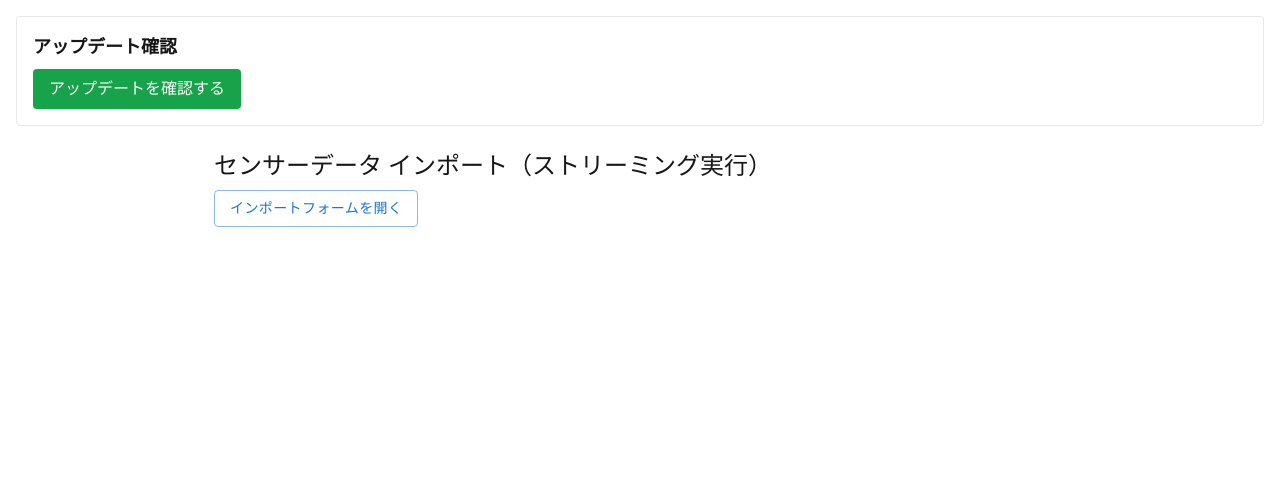
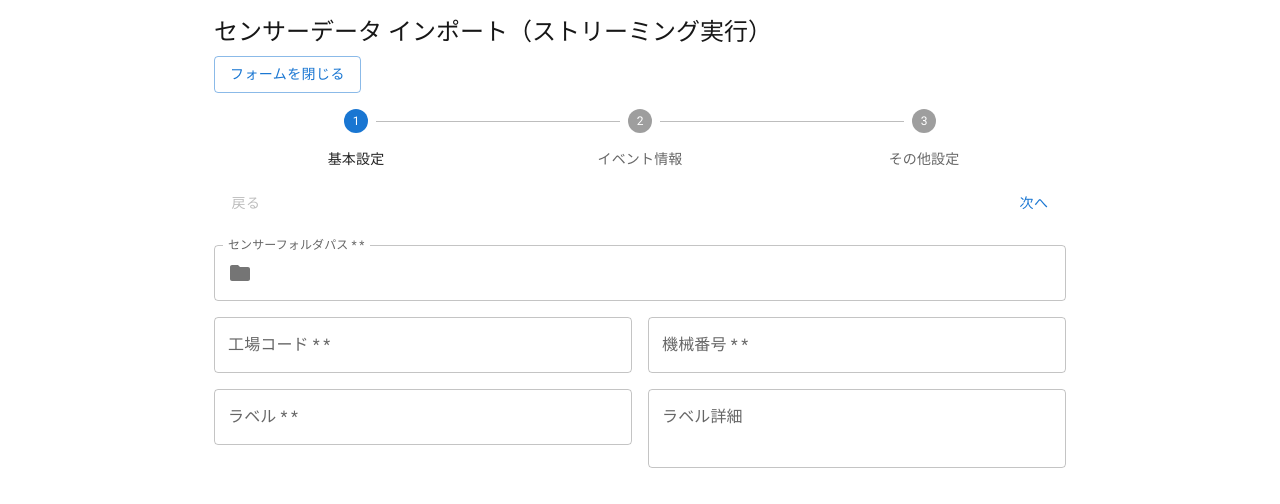
Before and after one commit to Spopovich-crypto/my-app, a Next.js app: page / in a window 1280 px wide. Shown: the top 504 px of the page. Built offline with nearby package versions, Linux system fonts and the light colour scheme.

Commit message:
Implement code changes to enhance functionality and improve performance

```diff
--- a/app/components/ImportFormStreaming.jsx
+++ b/app/components/ImportFormStreaming.jsx
@@ -1,3 +1,4 @@
+// components/ImportFormStreaming.jsx
 "use client";
 
 import React, { useState, useEffect } from "react";
@@ -33,7 +34,7 @@ import usePythonStreaming from "../hooks/usePythonStreaming";
 
 export default function ImportFormStreaming() {
   // フォーム用の state
-  const [formVisible, setFormVisible] = useState(false);
+  const [formVisible, setFormVisible] = useState(true);
   const [activeStep, setActiveStep] = useState(0);
   const [snackbar, setSnackbar] = useState({ open: false, message: "", severity: "warning" });
   const [targetFolder, setTargetFolder] = useState("");
@@ -54,8 +55,18 @@ export default function ImportFormStreaming() {
   const [trigger, setTrigger] = useState(0);
   const [streamParams, setStreamParams] = useState(null);
 
-  // trigger が更新されると、usePythonStreaming が Python 実行を開始し、ログが取得される
+  // trigger が更新されると usePythonStreaming が Python 実行を開始し、ログを取得する
   const { logLines, completed } = usePythonStreaming(trigger, "main.py", streamParams || {});
+
+  // 実行中かどうかのフラグ（処理が開始され、かつ完了していない場合）
+  const isProcessing = trigger > 0 && !completed;
+
+  // 完了時に snackbar を表示する useEffect
+  useEffect(() => {
+    if (completed && trigger > 0) {
+      setSnackbar({ open: true, message: "✅ 処理が完了しました！", severity: "success" });
+    }
+  }, [completed, trigger]);
 
   // ローカルの工場コード履歴を保存する仕組み
   const savePlantCodeHistory = (newCode) => {
@@ -139,7 +150,7 @@ export default function ImportFormStreaming() {
       })),
     };
 
-    // payload をストリーミング処理のパラメーターとしてセットし、
+    // payload をストリーミング実行用のパラメーターとしてセットし、
     // trigger を更新することで usePythonStreaming が再度実行される
     setStreamParams(payload);
     setTrigger((prev) => prev + 1);
@@ -164,14 +175,16 @@ export default function ImportFormStreaming() {
               ))}
             </Stepper>
             <Box mt={2} display="flex" justifyContent="space-between">
-              <Button disabled={activeStep === 0} onClick={() => setActiveStep((prev) => prev - 1)}>
+              <Button disabled={activeStep === 0 || isProcessing} onClick={() => setActiveStep((prev) => prev - 1)}>
                 戻る
               </Button>
               {activeStep < steps.length - 1 ? (
-                <Button onClick={() => setActiveStep((prev) => prev + 1)}>次へ</Button>
+                <Button disabled={isProcessing} onClick={() => setActiveStep((prev) => prev + 1)}>
+                  次へ
+                </Button>
               ) : (
-                <Button variant="contained" onClick={handleSubmit}>
-                  インポート実行
+                <Button variant="contained" onClick={handleSubmit} disabled={isProcessing}>
+                  {isProcessing ? "実行中…" : "インポート実行"}
                 </Button>
               )}
             </Box>
@@ -265,6 +278,7 @@ export default function ImportFormStreaming() {
                           startIcon={<RemoveCircle />}
                           color="error"
                           variant="outlined"
+                          disabled={isProcessing}
                         >
                           イベント削除
                         </Button>
@@ -273,7 +287,7 @@ export default function ImportFormStreaming() {
                   </Accordion>
                 ))}
                 <Box mt={2}>
-                  <Button startIcon={<AddCircle />} onClick={handleAddEvent} variant="outlined">
+                  <Button startIcon={<AddCircle />} onClick={handleAddEvent} variant="outlined" disabled={isProcessing}>
                     イベント追加
                   </Button>
                 </Box>
@@ -307,25 +321,7 @@ export default function ImportFormStreaming() {
                 <TextField label="DB出力パス" fullWidth value={dbPath} disabled />
               </Box>
             )}
-          </Box>
-        </Collapse>
-
-        <Snackbar
-          open={snackbar.open}
-          autoHideDuration={4000}
-          onClose={() => setSnackbar({ ...snackbar, open: false })}
-          anchorOrigin={{ vertical: "top", horizontal: "center" }}
-        >
-          <Alert
-            onClose={() => setSnackbar({ ...snackbar, open: false })}
-            severity={snackbar.severity}
-            sx={{ width: "100%" }}
-          >
-            {snackbar.message}
-          </Alert>
-        </Snackbar>
-
-        {/* ここからストリーミング実行結果の表示 */}
+                    {/* ストリーミング実行結果の表示 */}
         {trigger > 0 && (
           <Box mt={4}>
             <Typography variant="h6" gutterBottom>
@@ -336,13 +332,23 @@ export default function ImportFormStreaming() {
                 <LogLine key={idx} log={log} />
               ))}
             </LogViewer>
-            {completed && (
-              <Typography variant="subtitle1" color="green" mt={2}>
-                ✅ 処理が完了しました！
-              </Typography>
-            )}
           </Box>
         )}
+          </Box>
+        </Collapse>
+
+        <Snackbar
+          open={snackbar.open}
+          autoHideDuration={4000}
+          onClose={() => setSnackbar({ ...snackbar, open: false })}
+          anchorOrigin={{ vertical: "top", horizontal: "center" }}
+        >
+          <Alert onClose={() => setSnackbar({ ...snackbar, open: false })} severity={snackbar.severity} sx={{ width: "100%" }}>
+            {snackbar.message}
+          </Alert>
+        </Snackbar>
+
+
       </Container>
     </LocalizationProvider>
   );
--- a/app/page.js
+++ b/app/page.js
@@ -1,9 +1,7 @@
 "use client";
 
 
-import RunStreamingPython from "./components/RunStreamingPython";
 import CheckUpdate from "./components/CheckUpdate";
-import ImportForm from "./components/ImportForm";
 import ImportFormStreaming from "./components/ImportFormStreaming";
 
 export default function Page() {
@@ -12,9 +10,7 @@ export default function Page() {
   return (
     <div className="p-4 space-y-6">
 
-      {/* <RunStreamingPython />*/}
-      <CheckUpdate/>
-      {/* <ImportForm /> */}
+      {/* <CheckUpdate/>  */}
       <ImportFormStreaming />
 
     </div>
```
